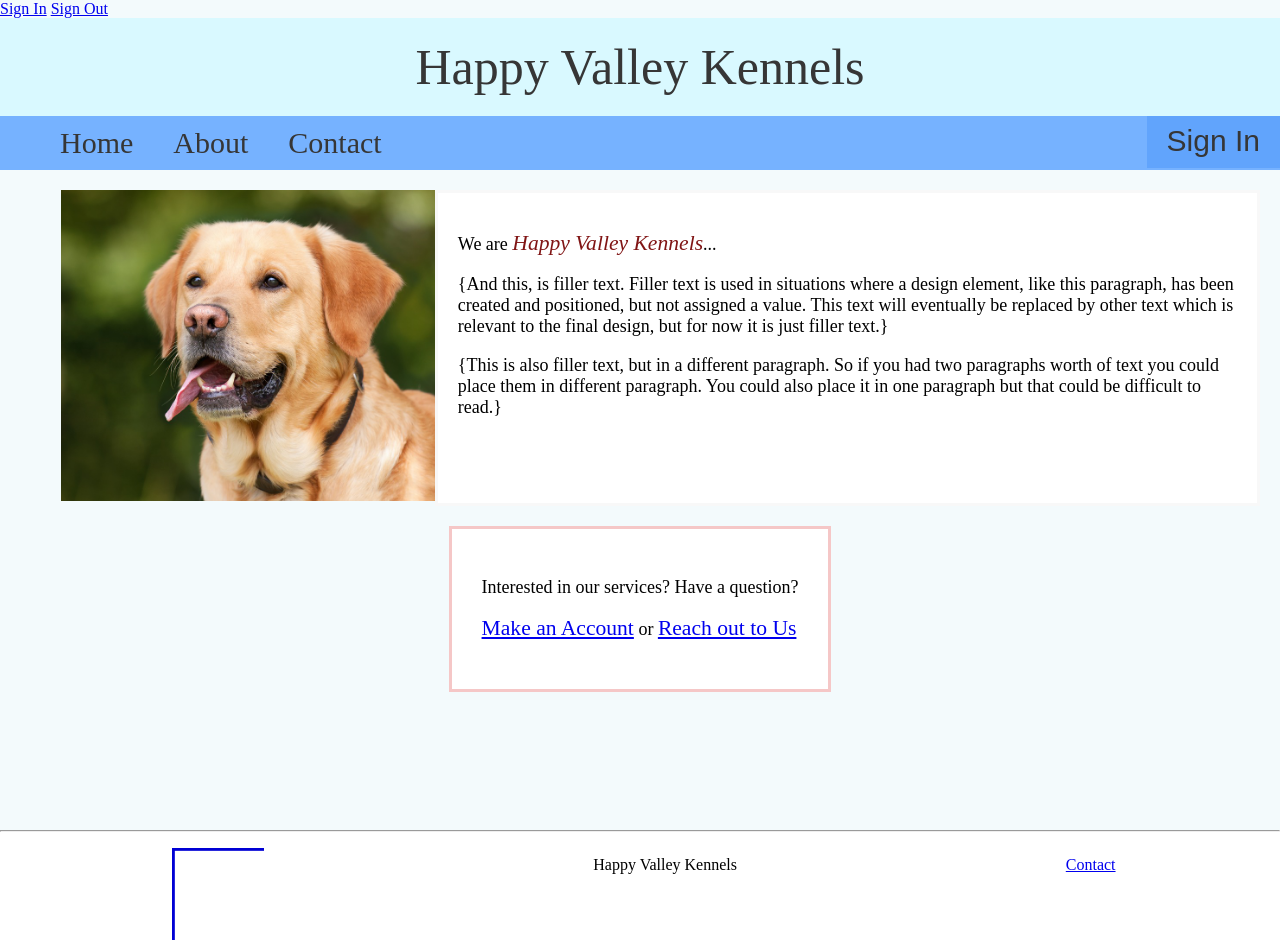
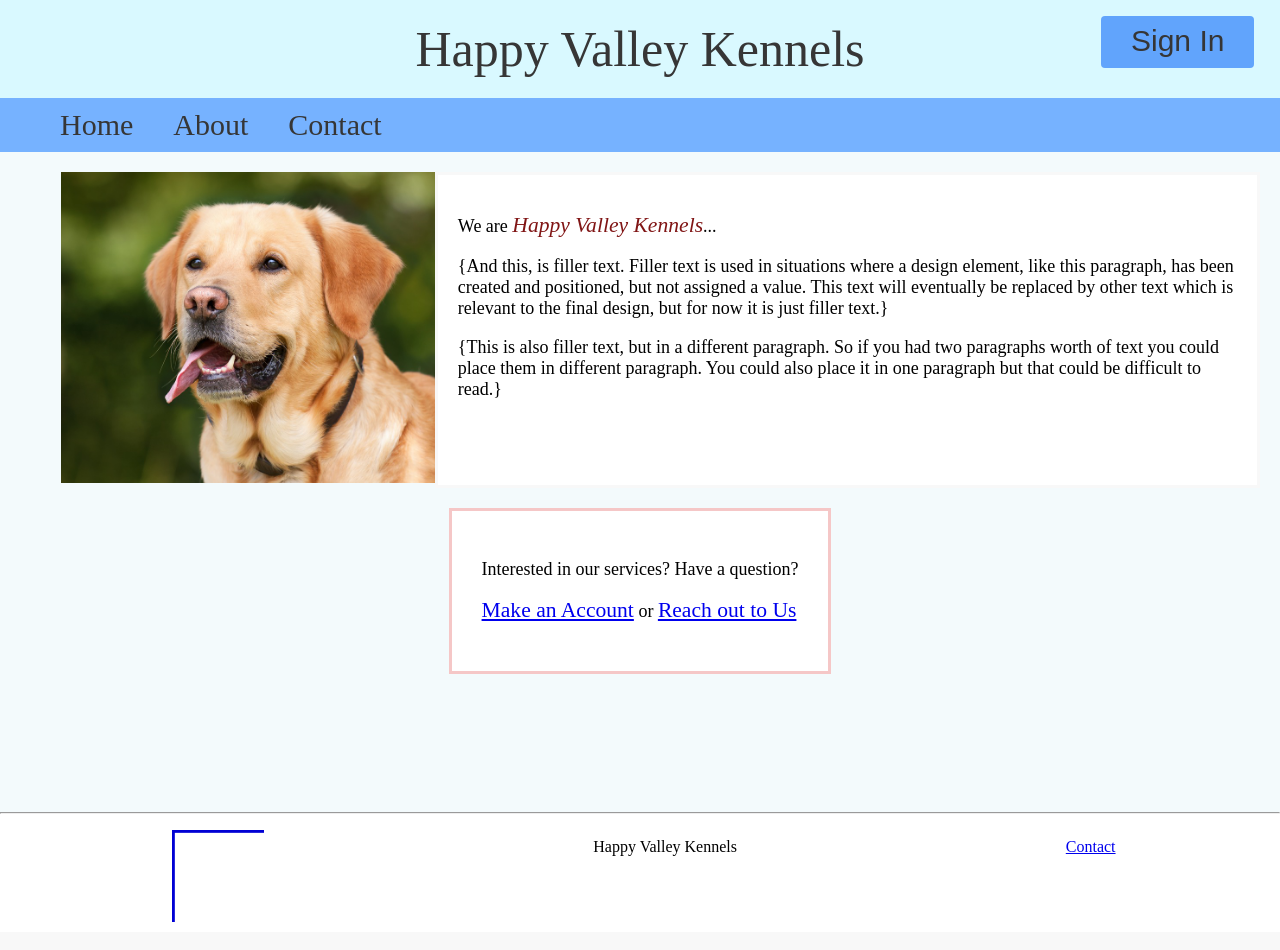
Before and after one commit to Nawtic/HappyValleyKennels, a PHP site: page /Home in a window 1280 px wide. After the commit the page ends 922 px from the top, so only its background shows below. Run offline with PHP 8.4, Linux system fonts and the light colour scheme.

Commit message:
Sign In/Out dropdown menus created

```diff
--- /dev/null
+++ b/assets/Header/Dropdown.js
@@ -0,0 +1,3 @@
+function showDropdown() {
+    document.getElementById("dropdown_items").classList.toggle("show");
+}
--- a/assets/Header/Header.css
+++ b/assets/Header/Header.css
@@ -1,3 +1,10 @@
+:root {
+    --white_blue: rgb(243, 250, 252);
+    --light_blue: rgb(217, 249, 255);
+    --blue: rgb(118, 178, 255);
+    --dark_blue:rgb(33, 93, 172);
+  }
+
 body{
     margin: 0;
     padding: 0;
@@ -56,8 +63,6 @@ body{
 }
 
 #Profile_Button {
-    position: absolute;
-    right: 0;
 
     background-color: rgb(97, 164, 252);
 
@@ -67,10 +72,11 @@ body{
 
     padding-top: 8px;
     padding-bottom: 10px;
-    padding-left: 20px;
-    padding-right: 20px;
+    padding-left: 30px;
+    padding-right: 30px;
 
     border-style: none;
+    border-radius: 4px;
 }
 
 #Profile_Button:hover{
@@ -87,3 +93,35 @@ body{
     min-height: 80vh;
     padding: 10px;
 }
+
+/* Style dropdown menu */
+#dropdown_container {
+    display: flex;
+    flex-direction: column;
+    justify-content: center;
+
+    position: fixed;
+    top: 2%;
+    right: 2%;
+}
+
+#dropdown_items {
+    display: none;
+
+    background-color: var(--white_blue);
+}
+
+#dropdown_items a {
+    font-size: large;
+    text-decoration: none;
+}
+
+.show {
+    display: flex !important;
+    justify-content: center;
+}
+
+#Submit_Container {
+    display: flex;
+    justify-content: center;
+}
--- a/assets/Header/Header.php
+++ b/assets/Header/Header.php
@@ -20,19 +20,33 @@
                 include("Header.css");
             ?>
         </style>
+        <script>
+            <?php
+                include("Dropdown.js")
+            ?>
+        </script>
     </head>
     <body>
-        <!-- For testing purposes, will be removed later -->
-        <a href="../Sign In">Sign In</a>
-        <a href="../Sign Out">Sign Out</a>
 
         <div id="Page_Header">
             <a href="../Home">Happy Valley Kennels</a>
         </div>
 
+        <?php
+            if(isset($_SESSION["Role"]) AND $_SESSION["Role"] == "Employee"){
+                echo "<div id=\"dropdown_container\"><button id=\"Profile_Button\" onclick=\"showDropdown()\">".$username."</button>";
+                include("SignOutDropdown.php");
+                echo "</div>";
+            }
+            else {
+                echo "<div id=\"dropdown_container\"><button id=\"Profile_Button\" onclick=\"showDropdown()\">".$username."</button>";
+                include("SignInDropdown.php");
+                echo "</div>";
+            }
+        ?>
+
         <ul id="Nav_Bar">
             <?php
-                echo "<button id=\"Profile_Button\">".$username."</button>";
                 if(isset($_SESSION["Role"]) AND $_SESSION["Role"] == "Employee"){
                     echo "<li><a href=\"../Home\">Home</a></li>";
                     echo "<li><a href=\"../Reports\">Reports</a><li>";
--- /dev/null
+++ b/assets/Header/SignInDropdown.php
@@ -0,0 +1,11 @@
+<div id="dropdown_items">
+    <form action="../Sign In/index.php" method="post">
+        <p>User ID</p>
+        <input class="field" type="text" name="ID"><br>
+
+        <p>Password</p>
+        <input class="field" type="password" name="Password"><br>
+        <div id="Submit_Container">
+            <input id="Submit_Button" type="submit" value="Sign In">
+        </div>
+</div>
--- /dev/null
+++ b/assets/Header/SignOutDropdown.php
@@ -0,0 +1,3 @@
+<div id="dropdown_items">
+    <a href="../Sign Out">Sign Out</a>
+</div>
```
